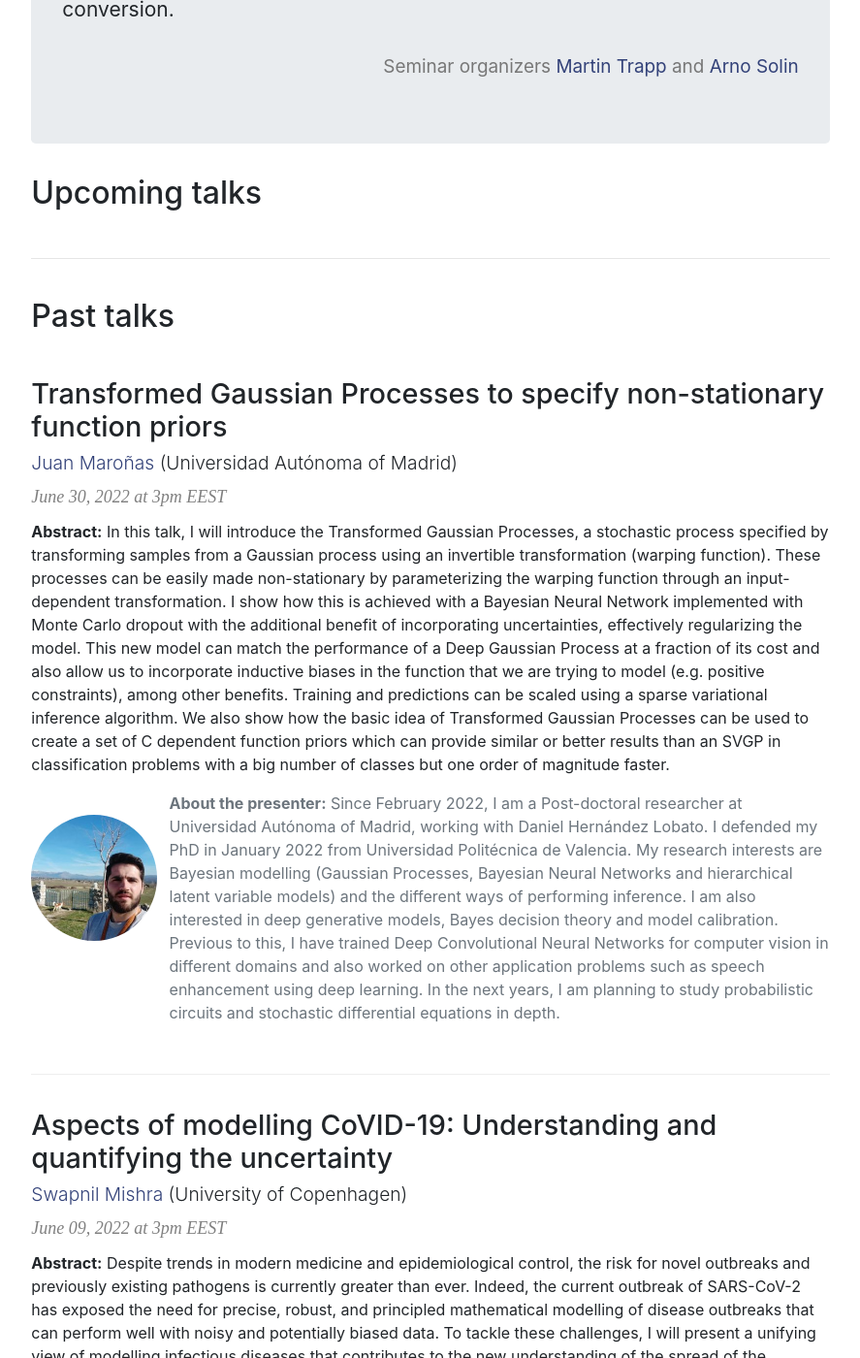
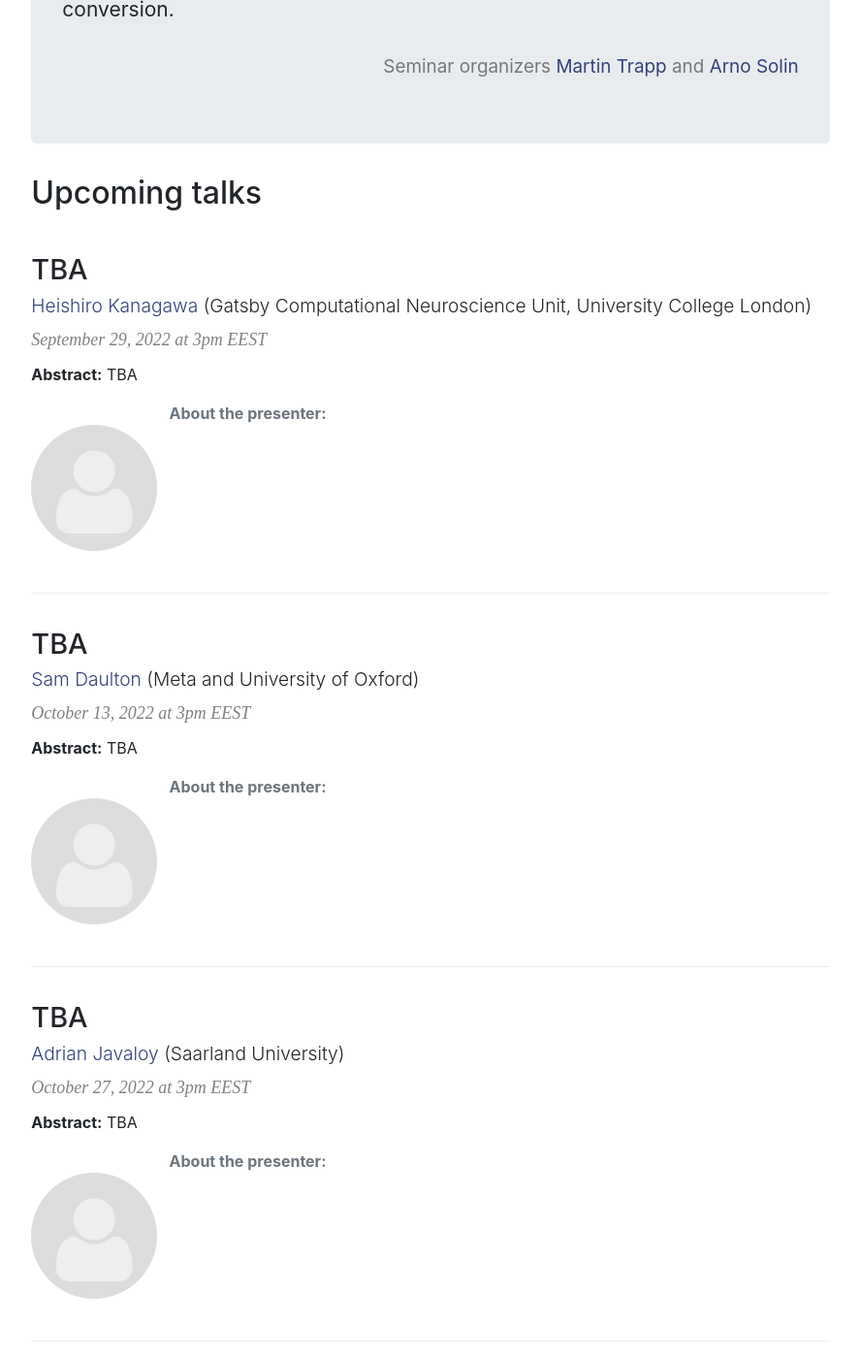
Before and after one commit to AaltoML/apml, a Jekyll site: the page built from index.html, in a window 1280 px wide and 1400 px high, scrolled down 915 px. Shown: the whole window at 97% size, without its empty margins (196-1083 px from the left). Built offline with Jekyll 4.4.1, drawn with Linux system fonts in a browser that asks for light colours; some of the changed text lies outside the part shown.

Commit message:
Added first batch of talks.

```diff
--- a/_data/talks.yml
+++ b/_data/talks.yml
@@ -150,3 +150,51 @@
   abstract: "In this talk, I will introduce the Transformed Gaussian Processes, a stochastic process specified by transforming samples from a Gaussian process using an invertible transformation (warping function). These processes can be easily made non-stationary by parameterizing the warping function through an input-dependent transformation. I show how this is achieved with a Bayesian Neural Network implemented with Monte Carlo dropout with the additional benefit of incorporating uncertainties, effectively regularizing the model. This new model can match the performance of a Deep Gaussian Process at a fraction of its cost and also allow us to incorporate inductive biases in the function that we are trying to model (e.g. positive constraints), among other benefits. Training and predictions can be scaled using a sparse variational inference algorithm. We also show how the basic idea of Transformed Gaussian Processes can be used to create a set of C dependent function priors which can provide similar or better results than an SVGP in classification problems with a big number of classes but one order of magnitude faster."
   biography: "Since February 2022, I am a Post-doctoral researcher at Universidad Autónoma of Madrid, working with Daniel Hernández Lobato. I defended my PhD in January 2022 from Universidad Politécnica de Valencia. My research interests are Bayesian modelling (Gaussian Processes, Bayesian Neural Networks and hierarchical latent variable models) and the different ways of performing inference. I am also interested in deep generative models, Bayes decision theory and model calibration. Previous to this, I have trained Deep Convolutional Neural Networks for computer vision in different domains and also worked on other application problems such as speech enhancement using deep learning. In the next years, I am planning to study probabilistic circuits and stochastic differential equations in depth."
   photo: "Juan-Maronas"
+
+- date: September 29, 2022 at 3pm EEST
+  title: "TBA"
+  presenter: "Heishiro Kanagawa"
+  url: https://noukoudashisoup.github.io
+  affiliation: "Gatsby Computational Neuroscience Unit, University College London"
+  abstract: "TBA"
+  biography: ""
+
+- date: October 13, 2022 at 3pm EEST
+  title: "TBA"
+  presenter: "Sam Daulton"
+  url: https://sdaulton.github.io
+  affiliation: "Meta and University of Oxford"
+  abstract: "TBA"
+  biography: ""
+
+- date: October 27, 2022 at 3pm EEST
+  title: "TBA"
+  presenter: "Adrian Javaloy"
+  url: http://adrian.javaloy.com
+  affiliation: "Saarland University"
+  abstract: "TBA"
+  biography: ""
+
+- date: November 10, 2022 at 3pm EEST
+  title: "TBA"
+  presenter: "André Biedenkapp"
+  url: https://andrebiedenkapp.github.io
+  affiliation: "Freiburg University"
+  abstract: "TBA"
+  biography: ""
+
+- date: November 24, 2022 at 3pm EEST
+  title: "TBA"
+  presenter: "Antonio Horta Ribeiro"
+  url: https://katalog.uu.se/profile/?id=N18-2038
+  affiliation: "Uppsala University"
+  abstract: "TBA"
+  biography: ""
+
+- date: December 08, 2022 at 3pm EEST
+  title: "TBA"
+  presenter: "Emile Mathieu"
+  url: https://emilemathieu.fr
+  affiliation: "University of Cambridge"
+  abstract: "TBA"
+  biography: ""
```
